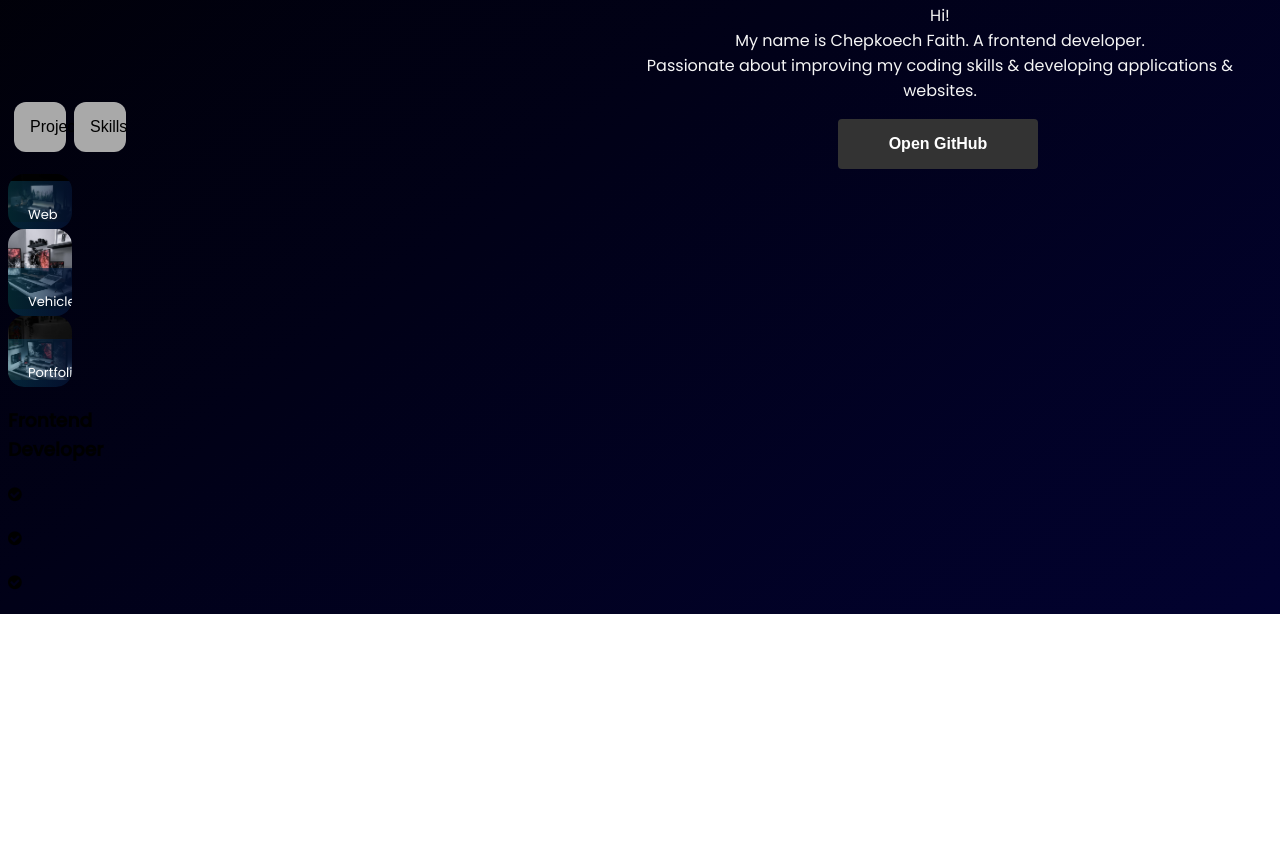
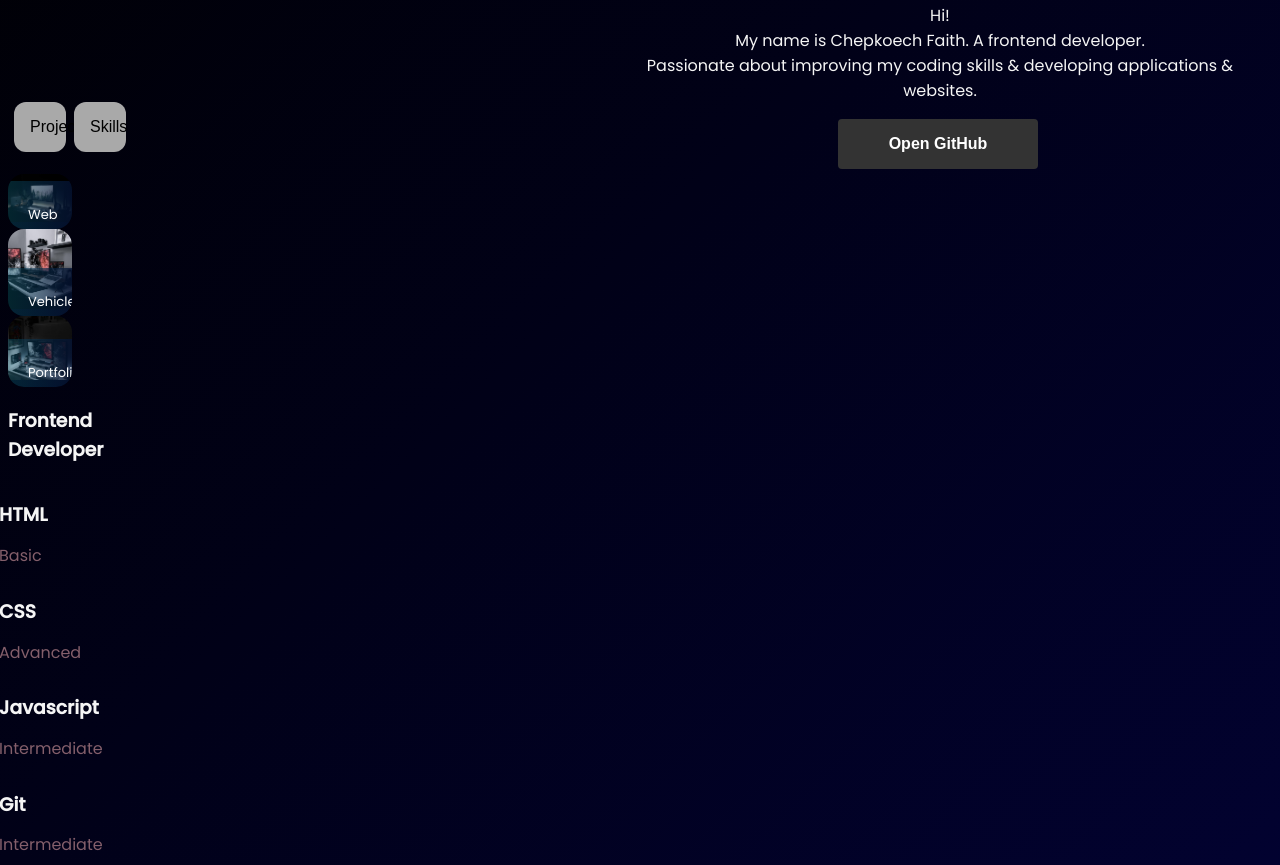
Before and after one commit to fay-simotwo/my_portfolio_website, a plain HTML site: page index.html in a window 1280 px wide. Shown: the part 378-1243 px from the top of the page. Before the commit the page ends 992 px from the top, so only its background shows below. Drawn offline with nearby package versions, Linux system fonts and the light colour scheme.

Commit message:
styles updated

```diff
--- a/assets/styles.css
+++ b/assets/styles.css
@@ -22,7 +22,7 @@ body{
     text-align: center;
   }
   .profile_border{
-    border: 3.5px solid wheat;
+    border: 3.5px solid rgb(132, 95, 107);
     justify-self: center;
     width: 120px;
     height: 120px;
@@ -167,3 +167,44 @@ body{
 .projects_card:hover .projects_modal {
     bottom:0;
 }
+.skills_title{
+    color: whitesmoke;
+    text-align: center;
+    margin-bottom: 1.5rem;
+}
+.skills_name{
+    color: whitesmoke;
+    line-height: 18px;
+}
+.skills_level{
+    color: whitesmoke;
+}
+.skills_data{
+    color: rgb(132, 95, 107);
+}
+.skills_content{
+    row-gap: 3.5em;
+}
+.skills_box{
+    display: flex;
+    justify-content: center;
+    column-gap: 3rem;
+}
+.skills_group{
+    display: grid;
+    align-content: flex-start;
+    row-gap: 1rem;
+}
+.skills_data{
+    display: flex;
+    column-gap: .5rem;
+}
+.skills_level{
+    color: rgb(132, 95, 107);
+}
+.filterss[data-content]{
+    display: none;
+}
+.filters_active[data-content]{
+    display: grid;
+}
--- a/index.html
+++ b/index.html
@@ -107,36 +107,44 @@
                             <div class="skills_group">
                                 <div class="skills_data">
                                     <i class="fa fa-check-circle" aria-hidden="true"></i>
-
-                                    <h3 class="skills_name"></h3>
-                                    <span class="skills_level"></span>
+                                   <div>
+                                    <h3 class="skills_name">HTML</h3>
+                                    <span class="skills_level">Basic</span>
+                                   </div>
 
                                 </div>
 
                                 <div class="skills_data">
                                     <i class="fa fa-check-circle" aria-hidden="true"></i>
 
-                                    <h3 class="skills_name"></h3>
-                                    <span class="skills_level"></span>
-
+                                   <div>
+                                    <h3 class="skills_name">CSS</h3>
+                                    <span class="skills_level">Advanced</span>
+                                   </div>
                                 </div>
 
                                 <div class="skills_data">
                                     <i class="fa fa-check-circle" aria-hidden="true"></i>
+                                 <div>
+                                    <h3 class="skills_name">Javascript</h3>
+                                    <span class="skills_level">Intermediate</span>
+                                 </div>
+                                </div>
 
-                                    <h3 class="skills_name"></h3>
-                                    <span class="skills_level"></span>
-
+                               <div class="skills_data">
+                                        <i class="fa fa-check-circle" aria-hidden="true"></i>
+                                       <div>
+                                        <h3 class="skills_name">Git</h3>
+                                        <span class="skills_level">Intermediate</span>
+                                       </div>
+                                    </div>
+                                </div>
                                 </div>
                             </div>
 
+                            </div>
+
                         </div>
-                    </div>
-                </div>
-
-
-
-            </div>
         </section>
     </main>
 </body>
```
